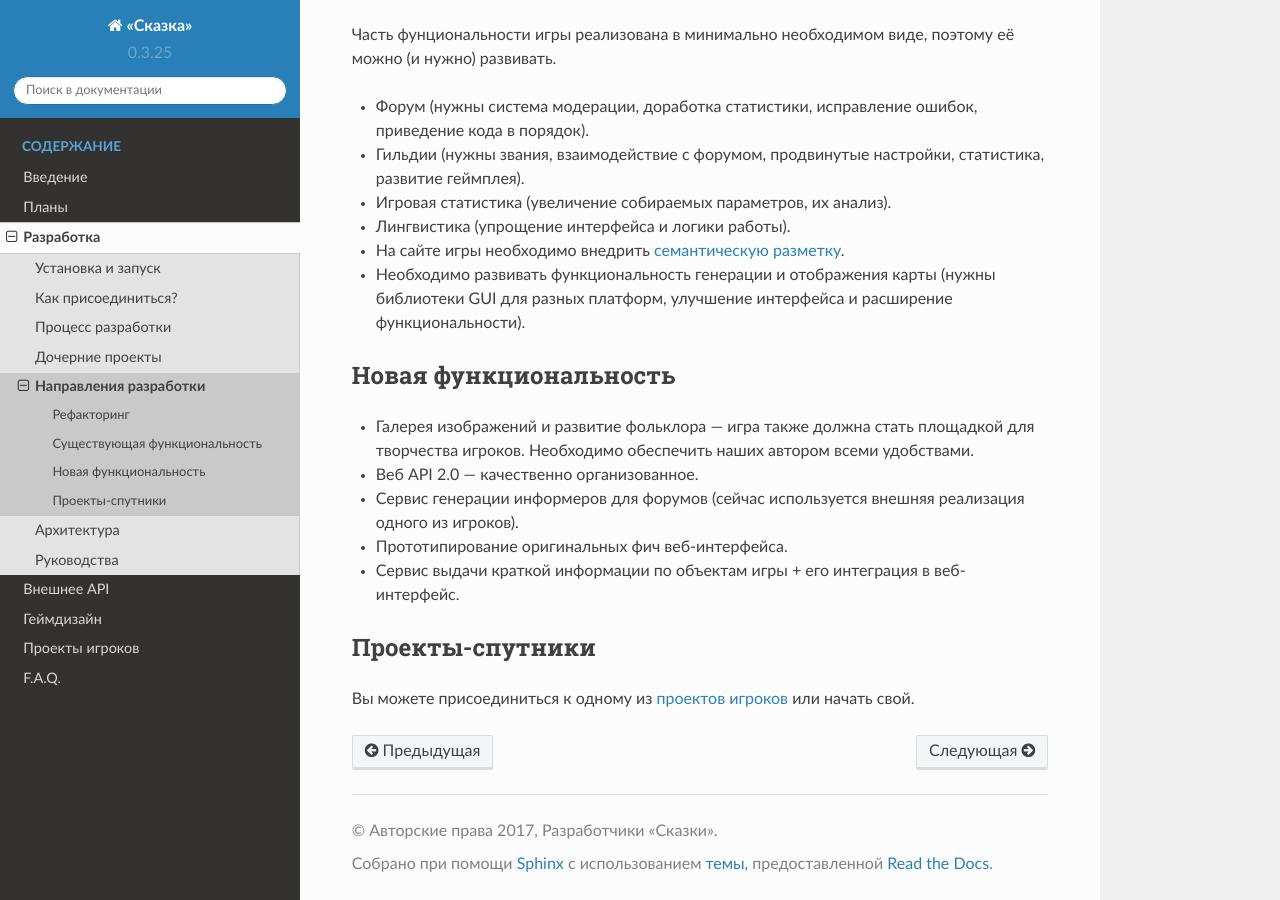
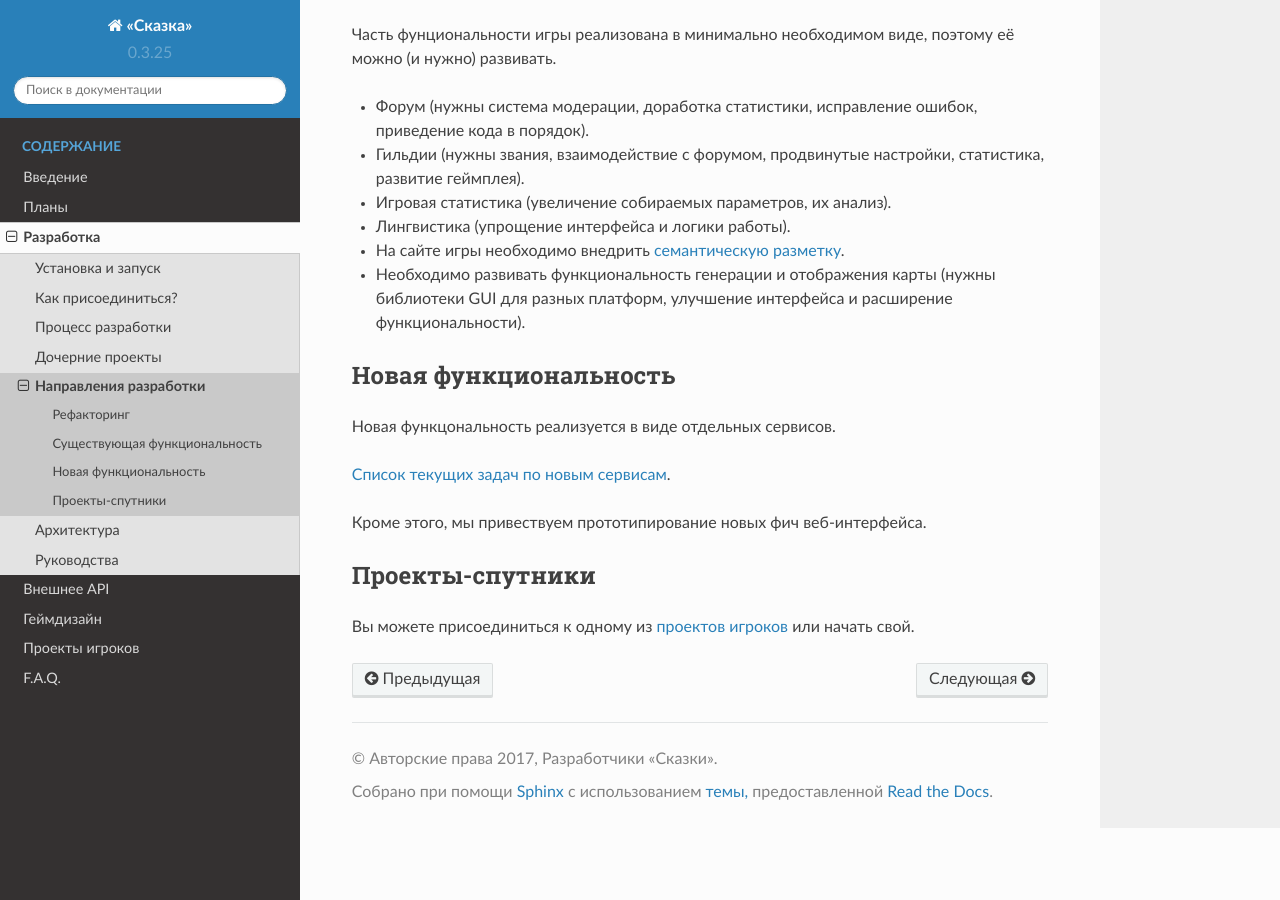
Before and after one commit to the-tale/tt_docs, a Sphinx documentation site: the page built from docs/source/development/directions_of_development.rst, in a window 1280 px wide and 900 px high, scrolled down 1089 px. Built offline with Sphinx 7.4.7 and the Read the Docs theme 2.0.0, drawn with Linux system fonts in a browser that asks for light colours.

Commit message:
Уточнено описание раздела со сложными задачами

```diff
--- a/docs/source/development/directions_of_development.rst
+++ b/docs/source/development/directions_of_development.rst
@@ -46,11 +46,11 @@
 Новая функциональность
 ----------------------
 
-- Галерея изображений и развитие фольклора — игра также должна стать площадкой для творчества игроков. Необходимо обеспечить наших автором всеми удобствами.
-- Веб API 2.0 — качественно организованное.
-- Сервис генерации информеров для форумов (сейчас используется внешняя реализация одного из игроков).
-- Прототипирование оригинальных фич веб-интерфейса.
-- Сервис выдачи краткой информации по объектам игры + его интеграция в веб-интерфейс.
+Новая функцональность реализуется в виде отдельных сервисов.
+
+`Список текущих задач по новым сервисам <https://github.com/the-tale/the-tale/labels/service%20required>`_.
+
+Кроме этого, мы привествуем прототипирование новых фич веб-интерфейса.
 
 
 Проекты-спутники
```
